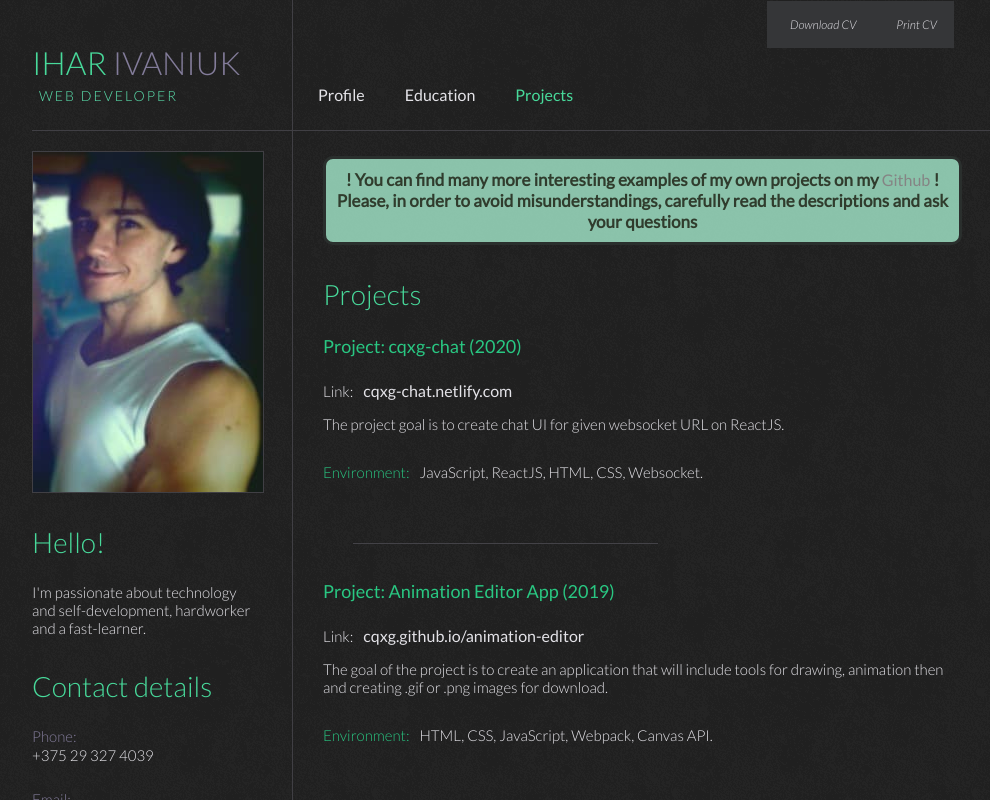
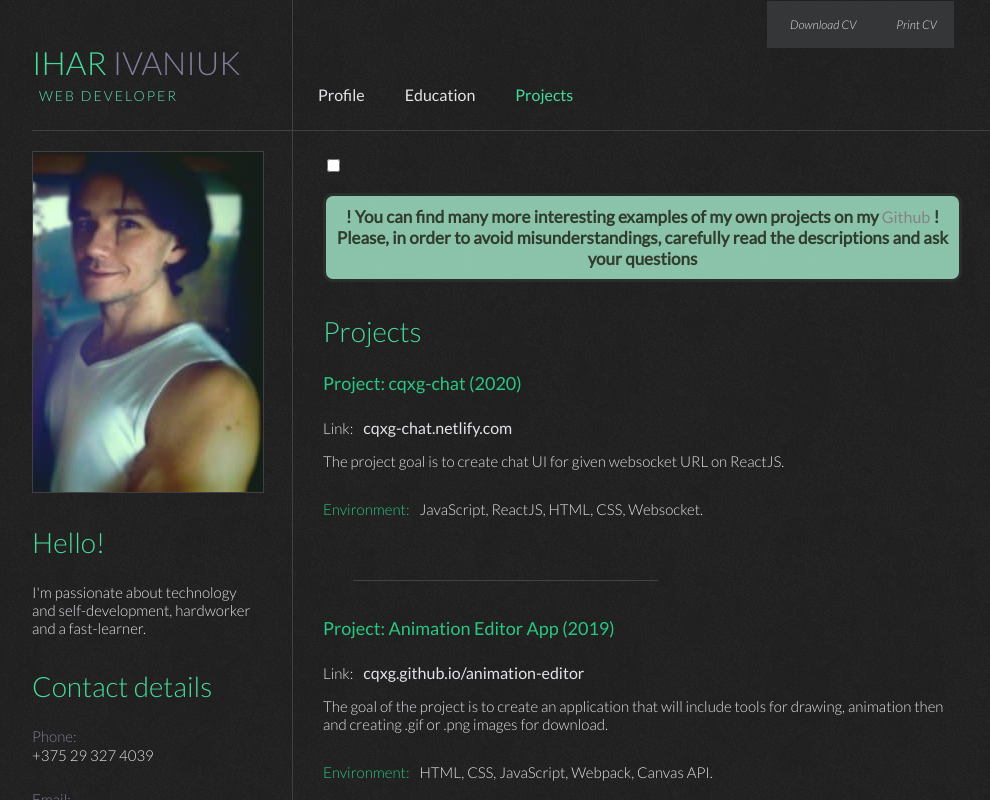
Before and after one commit to cqxg/rsschool-2019Q1-cv, a React (Create React App) app: page /projects in a window 1280 px wide. Shown: the top 800 px of the page, without its empty margins (128-1118 px from the left). Built offline with nearby package versions, Linux system fonts and the light colour scheme.

Commit message:
feat: hide notification workpiece preparation

```diff
--- a/src/components/Main/Projects.js
+++ b/src/components/Main/Projects.js
@@ -3,14 +3,16 @@ import React from 'react';
 const Projects = () => (
     <div id="content_container">
         <div className="last block">
-
-
-            <p className="back_highlight">
-                ! You can find many more interesting examples of my own projects on my
+            <div class="input__content">
+                <input class="cbox" type="checkbox" />
+                <label class="add" for="cbox"></label>
+                <p className="back_highlight">
+                    ! You can find many more interesting examples of my own projects on my
                 <a className="education_link" href="https://github.com/cqxg"> Github</a> !
                 <br></br>
                 Please, in order to avoid misunderstandings, carefully read the descriptions and ask your questions
             </p>
+            </div>
 
             <h2>Projects</h2>
 
```
